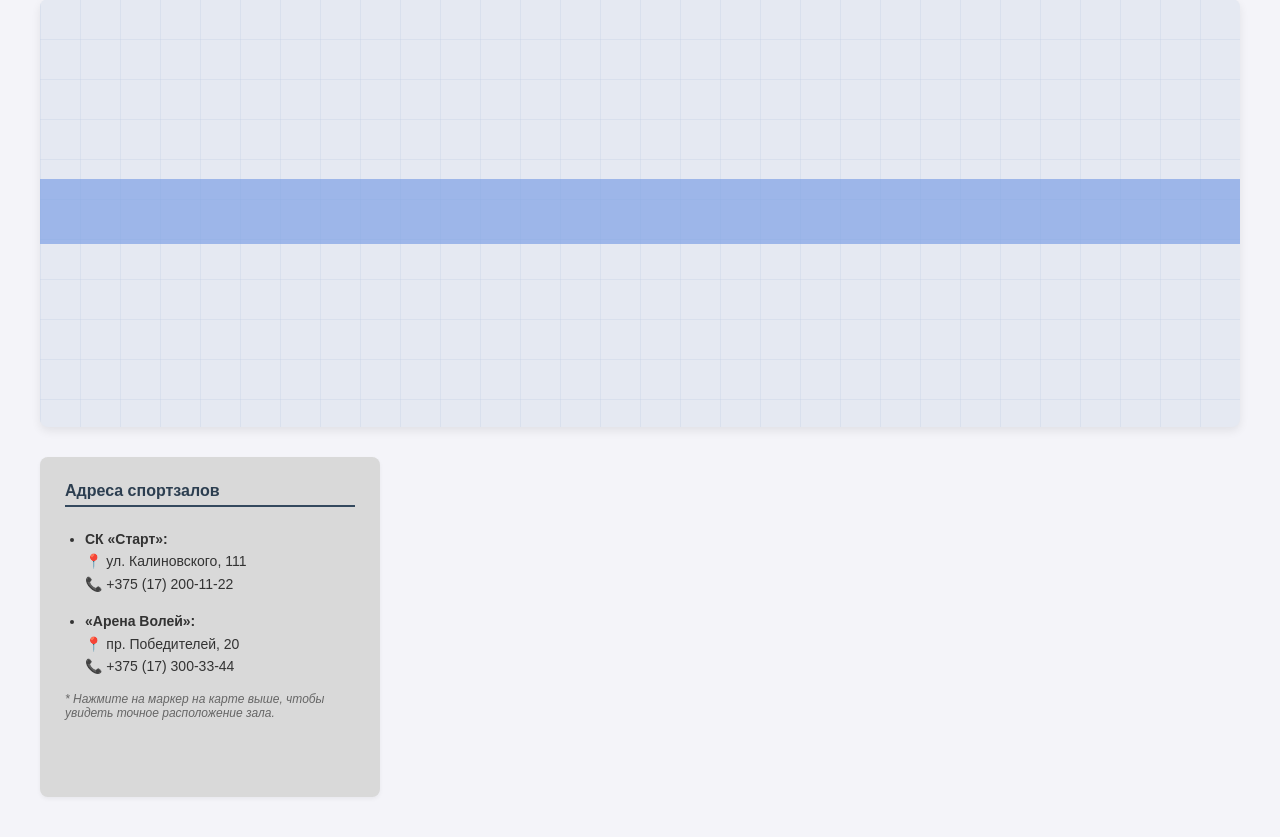
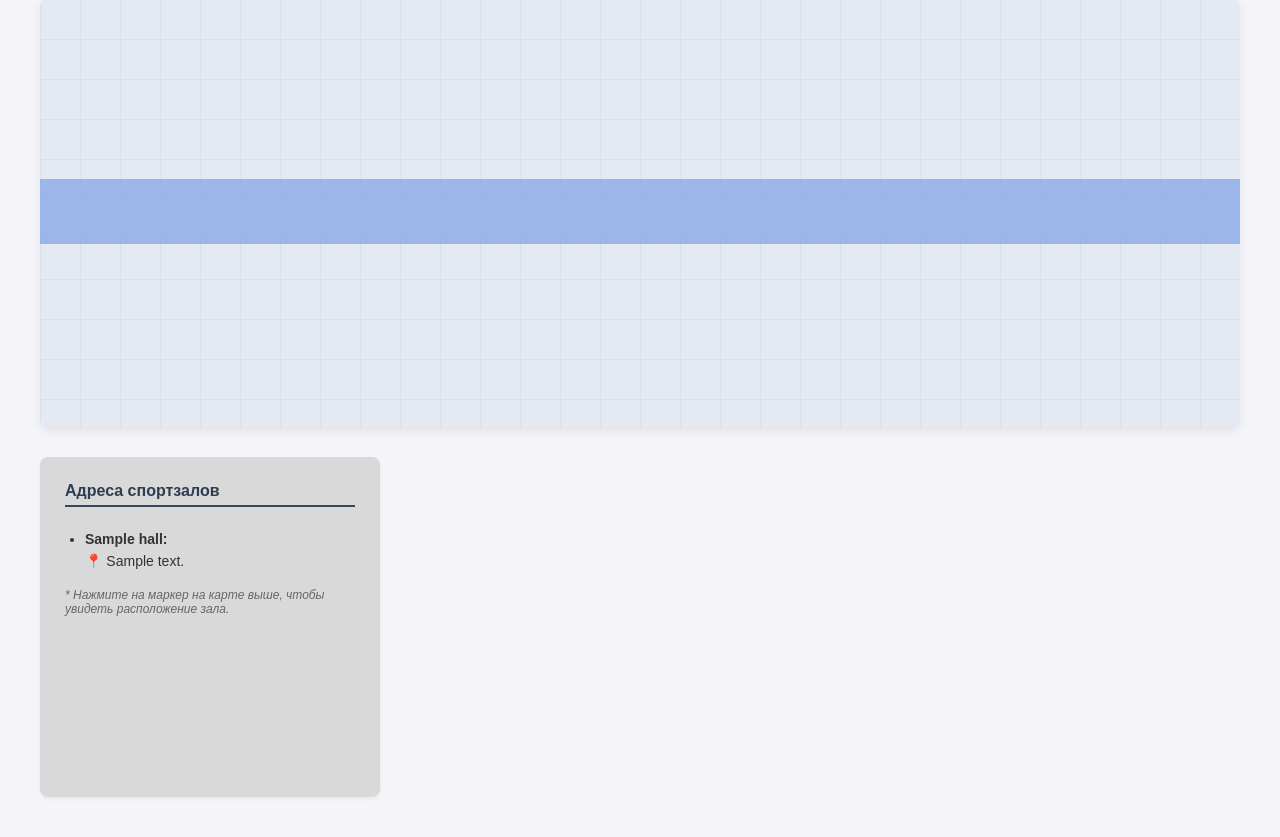
Before and after one commit to zhenyavorobyov01071992-droid/volleyball-league, a Flask app: template templates/index.html in a window 1280 px wide. Shown: the part 348-1185 px from the top of the page. Run offline with Flask 3, Linux system fonts and the light colour scheme; the template is opened without the code that fills it: most values are stand-ins (such as "Sample title", 1, 10 or a date in 2020); some libraries are stand-ins or nearby versions.

Commit message:
fix: dynamically render footer hall card to guarantee 100% match with map markers

```diff
--- a/templates/index.html
+++ b/templates/index.html
@@ -153,24 +153,23 @@
 
     <!-- Нижняя секция с вашим Rectangle 35 -->
     <!-- Ровно ваш блок Rectangle 35 из Figma (Наполненный полезной информацией) -->
+    <!-- Ровно ваш блок Rectangle 35 из Figma (Синхронизирован с базой данных) -->
     <div class="figma-card">
         <h4 style="margin-top: 0; color: #2c3e50; border-bottom: 2px solid #34495e; padding-bottom: 5px;">Адреса
             спортзалов</h4>
         <ul style="padding-left: 20px; margin: 10px 0; font-size: 14px; line-height: 1.6; color: #333;">
-            <li>
-                <b>СК «Старт»:</b><br>
-                📍 ул. Калиновского, 111<br>
-                📞 +375 (17) 200-11-22
+            <!-- Цикл автоматически выводит адреса в том же порядке, что и маркеры на карте -->
+            {% for hall in halls %}
+            <li style="margin-top: {{ '0px' if loop.first else '15px' }};">
+                <b>{{ hall.name }}:</b><br>
+                📍 {{ hall.address }}
             </li>
-            <li style="margin-top: 15px;">
-                <b>«Арена Волей»:</b><br>
-                📍 пр. Победителей, 20<br>
-                📞 +375 (17) 300-33-44
-            </li>
+            {% endfor %}
         </ul>
         <p style="font-size: 12px; color: #666; margin-top: 15px; font-style: italic;">* Нажмите на маркер на карте
-            выше, чтобы увидеть точное расположение зала.</p>
+            выше, чтобы увидеть расположение зала.</p>
     </div>
+
 
 
     <!-- Автономный скрипт отображения точек на подложке из базы данных -->
@@ -210,7 +209,7 @@
 
             var popup = document.createElement('div');
             popup.className = 'simulated-popup';
-            popup.innerHTML = '<b>' + hall.name + '</b><br>' + hall.address;
+            popup.innerHTML = '<b>' + hall.name + '</b><br>📍 ' + hall.address;
 
             marker.appendChild(popup);
 
```
